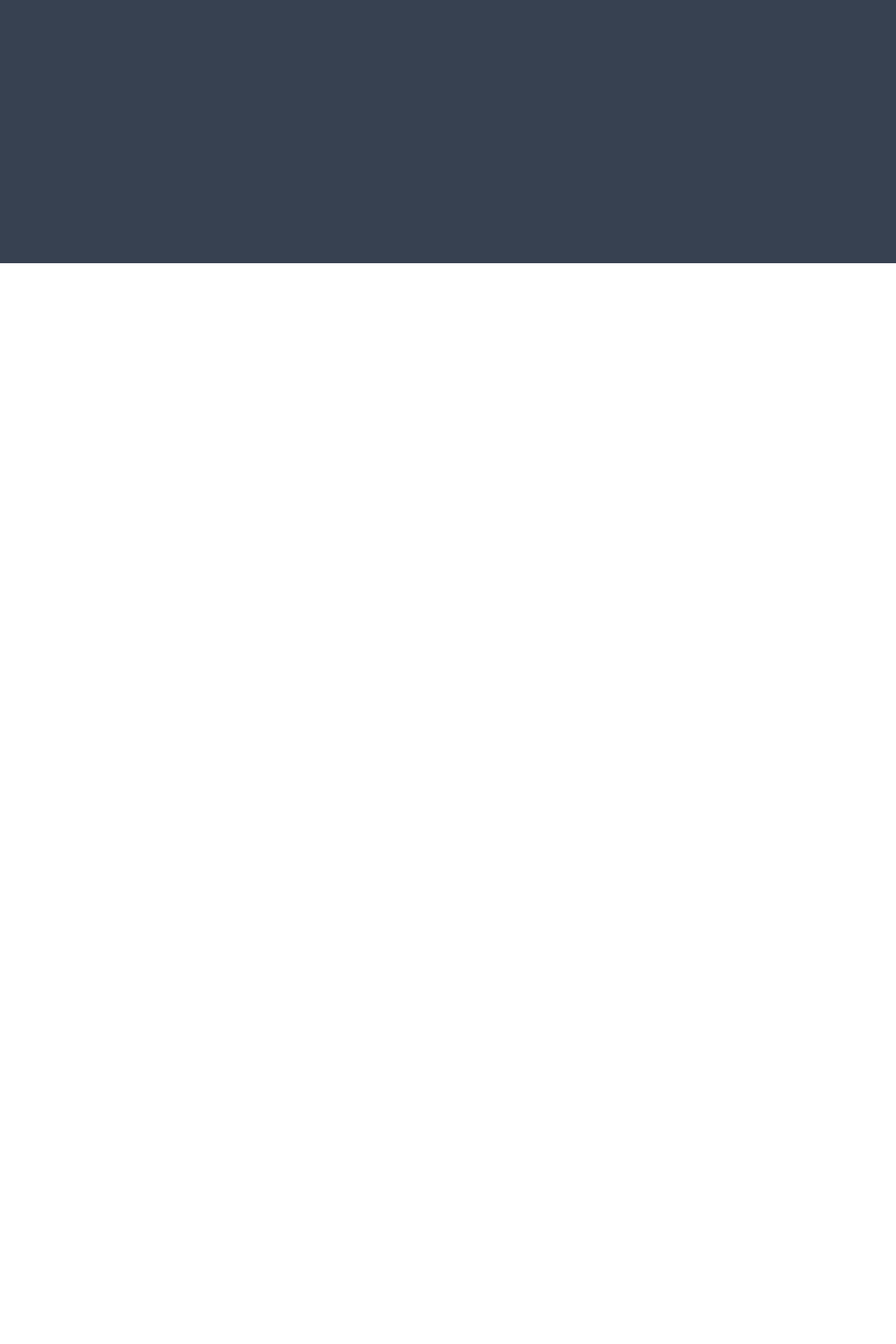
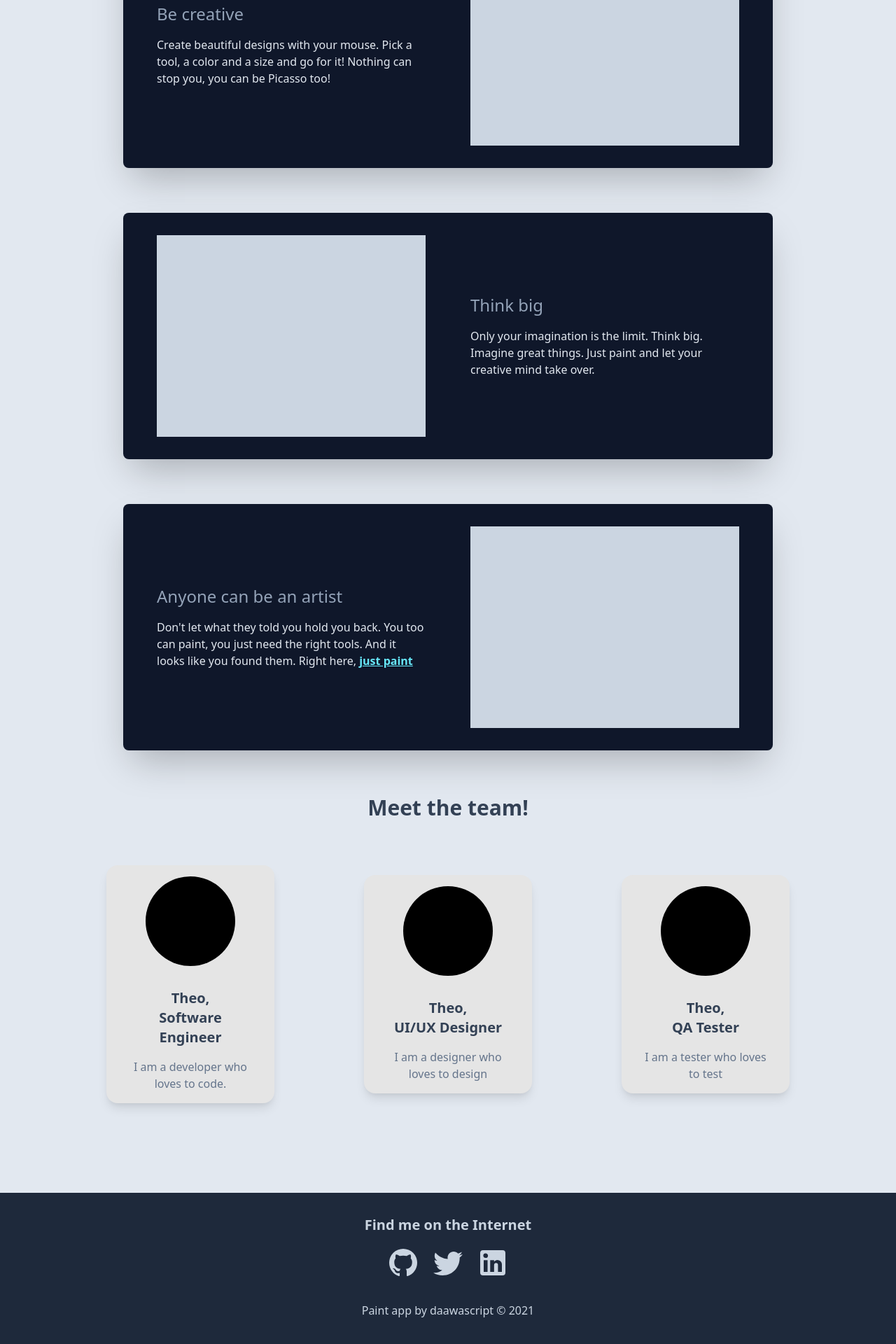
Before and after one commit to theolvq/paint-app-mintbean-hackathon, a Next.js app: page / in a window 1280 px wide. Shown: the part 488-2408 px from the top of the page at 70% size. Before the commit the page ends 864 px from the top, so only its background shows below. Built offline with nearby package versions, Linux system fonts and the light colour scheme.

Commit message:
added header and footer to layout, created basic landing page with marketing cards and meet the team sections

```diff
--- /dev/null
+++ b/components/Footer.tsx
@@ -0,0 +1,40 @@
+import { mdiGithub, mdiLinkedin, mdiTwitter } from '@mdi/js';
+import Icon from '@mdi/react';
+import React from 'react';
+
+const Footer = () => {
+  const year = new Date().getFullYear();
+  return (
+    <footer className='flex flex-col items-center bg-gray-800 text-gray-300'>
+      <div className='flex flex-col items-center my-8 gap-4'>
+        <h3 className='text-xl font-semibold'>Find me on the Internet</h3>
+        <div className='flex items-center gap-4'>
+          <a
+            href='https://www.github.com/daawascript'
+            target='_blank'
+            rel='noreferrer'
+          >
+            <Icon path={mdiGithub} size='48px' />{' '}
+          </a>{' '}
+          <a
+            href='https://www.twitter.com/daawascript'
+            target='_blank'
+            rel='noreferrer'
+          >
+            <Icon path={mdiTwitter} size='48px' />
+          </a>
+          <a
+            href='https://www.linkedin.com/in/theoleveque/'
+            target='_blank'
+            rel='noreferrer'
+          >
+            <Icon path={mdiLinkedin} size='48px' />
+          </a>
+        </div>
+      </div>
+      <h3 className='mb-16'>Paint app by daawascript &copy; {year}</h3>
+    </footer>
+  );
+};
+
+export default Footer;
--- /dev/null
+++ b/components/Header.tsx
@@ -0,0 +1,25 @@
+import React, { FC } from 'react';
+import Link from 'next/link';
+
+const Header: FC = () => {
+  return (
+    <header className='flex items-center justify-center sticky top-0 w-full h-16 bg-gray-800 text-white z-50 uppercase font-semibold text-xl shadow-md'>
+      <nav>
+        <ul className='flex justify-center items-center gap-8  '>
+          <li className='border-0 hover:border-b-4 border-pink-400 transition-all'>
+            <Link href='/'>
+              <a>Home</a>
+            </Link>
+          </li>
+          <li className='border-0 hover:border-b-4 border-pink-400 transition-all'>
+            <Link href='/paint'>
+              <a>Paint!</a>
+            </Link>
+          </li>
+        </ul>
+      </nav>
+    </header>
+  );
+};
+
+export default Header;
--- a/components/Layout.tsx
+++ b/components/Layout.tsx
@@ -1,5 +1,9 @@
 import React, { FC, ReactNode } from 'react';
 import Link from 'next/link';
+import Icon from '@mdi/react';
+import { mdiGithub, mdiLinkedin, mdiTwitter } from '@mdi/js';
+import Header from './Header';
+import Footer from './Footer';
 interface IProps {
   children: ReactNode;
 }
@@ -7,23 +11,9 @@ interface IProps {
 const Layout: FC<IProps> = ({ children }) => {
   return (
     <>
-      <header className='flex items-center justify-center sticky top-0 w-full h-16 bg-gray-800 text-white z-50 uppercase font-semibold text-xl'>
-        <nav>
-          <ul className='flex justify-center items-center gap-8  '>
-            <li className='border-0 hover:border-b-4 border-pink-400 transition-all'>
-              <Link href='/'>
-                <a>Home</a>
-              </Link>
-            </li>
-            <li className='border-0 hover:border-b-4 border-pink-400 transition-all'>
-              <Link href='/paint'>
-                <a>Paint!</a>
-              </Link>
-            </li>
-          </ul>
-        </nav>
-      </header>
+      <Header />
       {children}
+      <Footer />
     </>
   );
 };
--- /dev/null
+++ b/components/Team.tsx
@@ -0,0 +1,34 @@
+import React from 'react';
+
+const Team = () => {
+  return (
+    <section className='flex flex-col items-center max-w-screen-lg'>
+      <h3 className='text-3xl font-bold mb-16'>Meet the team!</h3>
+      <ul className='flex items-center gap-32'>
+        <li className='team-card'>
+          <div className='w-32 h-32 bg-black rounded-full mb-8'></div>
+          <h4 className='text-xl font-semibold mb-4'>
+            Theo, <br /> Software Engineer
+          </h4>
+          <p className='text-gray-500'>I am a developer who loves to code.</p>
+        </li>
+        <li className='team-card'>
+          <div className='w-32 h-32 bg-black rounded-full mb-8'></div>
+          <h4 className='text-xl font-semibold mb-4'>
+            Theo, <br /> UI/UX Designer
+          </h4>
+          <p className='text-gray-500'>I am a designer who loves to design</p>
+        </li>
+        <li className='team-card'>
+          <div className='w-32 h-32 bg-black rounded-full mb-8'></div>
+          <h4 className='text-xl font-semibold mb-4'>
+            Theo, <br /> QA Tester
+          </h4>
+          <p className='text-gray-500'>I am a tester who loves to test</p>
+        </li>
+      </ul>
+    </section>
+  );
+};
+
+export default Team;
--- /dev/null
+++ b/components/Title.tsx
@@ -0,0 +1,16 @@
+import React from 'react';
+
+const Title = () => {
+  return (
+    <div className='uppercase font-bold text-6xl text-center my-16'>
+      <h1>
+        Unleash your <br />{' '}
+        <span className='font-extrabold bg-gradient-to-br from-violet-600 to-cyan-400 via-fuschia-400  bg-clip-text text-transparent'>
+          creativity!
+        </span>
+      </h1>
+    </div>
+  );
+};
+
+export default Title;
--- a/pages/index.tsx
+++ b/pages/index.tsx
@@ -1,6 +1,8 @@
 import type { NextPage } from 'next';
 import Head from 'next/head';
 import Link from 'next/link';
+import Team from '../components/Team';
+import Title from '../components/Title';
 
 const Home: NextPage = () => {
   return (
@@ -10,8 +12,48 @@ const Home: NextPage = () => {
         <meta name='description' content='Generated by create next app' />
         <link rel='icon' href='/favicon.ico' />
       </Head>
-      <main className='bg-gray-700 text-white min-h-screen flex'>
-        <h1>Hello You</h1>
+      <main className='min-h-screen flex flex-col items-center gap-16 mb-32'>
+        <Title />
+        <div className='card'>
+          <div>
+            <h2 className='text-2xl mb-4 text-gray-400'>Be creative</h2>
+            <p className='max-w-sm text-gray-200'>
+              Create beautiful designs with your mouse. Pick a tool, a color and
+              a size and go for it! Nothing can stop you, you can be Picasso
+              too!{' '}
+            </p>
+          </div>
+          <div className='w-96 h-72 bg-gray-300 '></div>
+        </div>
+        <div className='card flex-row-reverse'>
+          <div>
+            <h2 className='text-2xl mb-4 text-gray-400'>Think big</h2>
+            <p className='max-w-sm text-gray-200'>
+              Only your imagination is the limit. Think big. Imagine great
+              things. Just paint and let your creative mind take over.
+            </p>
+          </div>
+          <div className='w-96 h-72 bg-gray-300 '></div>
+        </div>
+        <div className='card'>
+          <div>
+            <h2 className='text-2xl mb-4 text-gray-400'>
+              Anyone can be an artist
+            </h2>
+            <p className='max-w-sm text-gray-200'>
+              Don&#39;t let what they told you hold you back. You too can paint,
+              you just need the right tools. And it looks like you found them.
+              Right here,{' '}
+              <Link href='/paint'>
+                <a className='font-semibold underline text-cyan-300'>
+                  just paint
+                </a>
+              </Link>
+            </p>
+          </div>
+          <div className='w-96 h-72 bg-gray-300 '></div>
+        </div>
+        <Team />
       </main>
     </>
   );
--- a/styles/globals.css
+++ b/styles/globals.css
@@ -5,6 +5,10 @@
 @layer base {
   canvas {
     cursor: none;
+  }
+
+  body {
+    @apply bg-gray-200 text-gray-700;
   }
 }
 
@@ -33,4 +37,12 @@
     border-left-color: transparent;
     border-right-color: transparent;
   }
+
+  .card {
+    @apply flex items-center gap-16 bg-gray-900 py-8 px-12 rounded-lg shadow-2xl;
+  }
+
+  .team-card {
+    @apply flex flex-col items-center text-center bg-true-gray-200 px-8 py-4 rounded-2xl shadow-lg w-60;
+  }
 }
--- a/tailwind.config.js
+++ b/tailwind.config.js
@@ -1,3 +1,5 @@
+const colors = require('tailwindcss/colors');
+
 module.exports = {
   mode: 'jit',
   purge: ['./pages/**/*.{js,ts,jsx,tsx}', './components/**/*.{js,ts,jsx,tsx}'],
@@ -5,10 +7,16 @@ module.exports = {
   theme: {
     extend: {
       colors: {
-        blueGreen: '17BEBB',
-        raisinBlack: '2E282A',
-        rose: 'FAE1DF',
-        fuscia: 'C04ABC',
+        transparent: 'transparent',
+        current: 'currentColor',
+        gray: colors.blueGray,
+        'true-gray': colors.trueGray,
+        cyan: colors.cyan,
+        sky: colors.sky,
+        blue: colors.blue,
+        violet: colors.violet,
+        fuschia: colors.fuchsia,
+        pink: colors.pink,
       },
     },
   },
```
